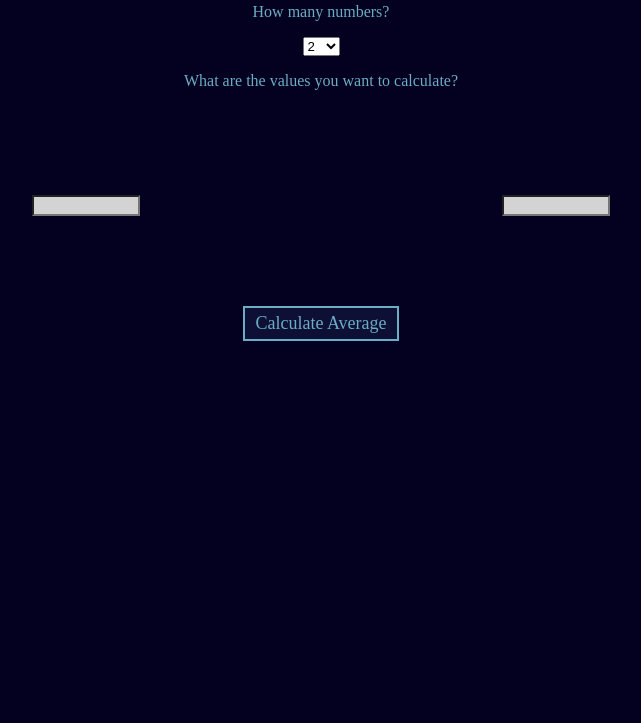
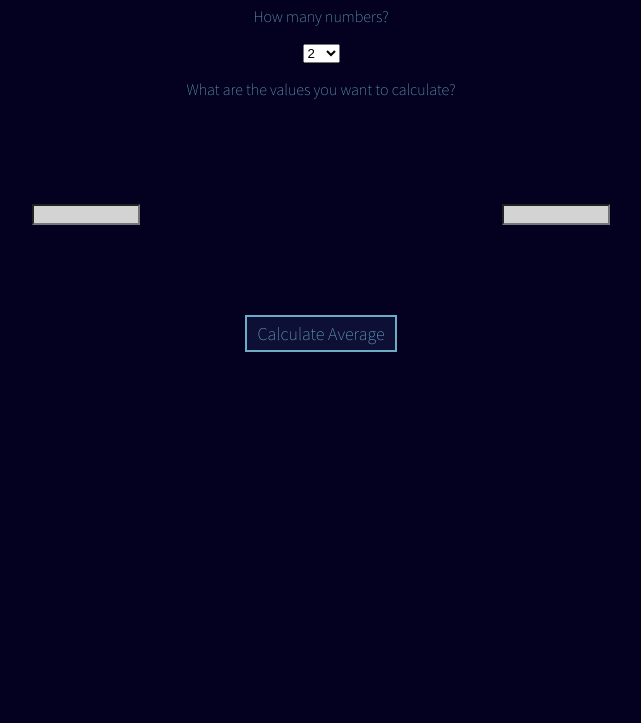
Before and after one commit to tallulahh/average-calculator, a plain HTML site: page index.html in a window 1280 px wide. Shown: the part 77-800 px from the top of the page, without its empty margins (319-960 px from the left). Drawn offline with nearby package versions, Linux system fonts and the light colour scheme.

Commit message:
Update index.html

```diff
--- a/index.html
+++ b/index.html
@@ -2,6 +2,8 @@
 <html>
 <head>
   <title>Javascript Average Calculator</title>
+  <link rel="preconnect" href="https://fonts.gstatic.com">
+  <link href="https://fonts.googleapis.com/css2?family=Source+Sans+Pro:wght@200&display=swap" rel="stylesheet">
   <link rel="stylesheet" type="text/css" href="styles.css">
 </head>
 <body>
```
Lines whose indentation alone changed are shown as unchanged.
